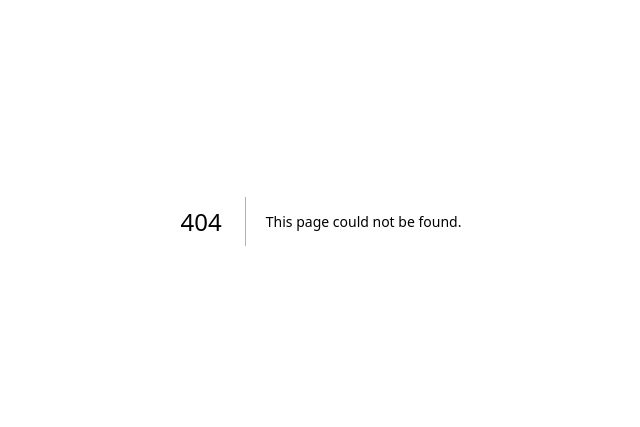
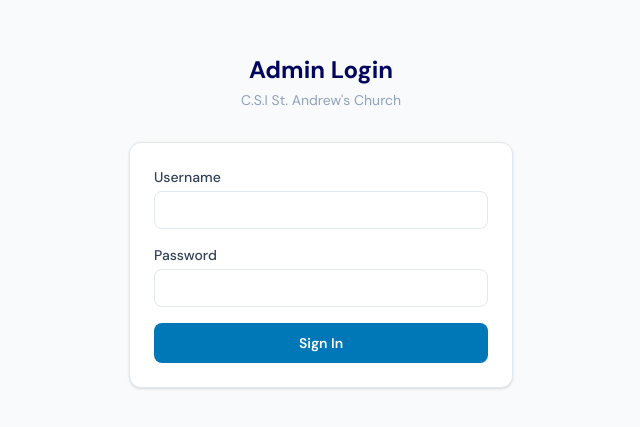
Before and after one commit to next-coder21/Andrews-Church, a Next.js app: page /admin/login in a window 1280 px wide. Before the commit this address had no page. Shown: the part 179-606 px from the top of the page, without its empty margins (319-959 px from the left). Built offline with nearby package versions, Linux system fonts and the light colour scheme; no server answers.

Commit message:
feat: add admin login, layout, and dashboard

```diff
--- /dev/null
+++ b/app/(admin-app)/admin/actions/auth.ts
@@ -0,0 +1,24 @@
+'use server'
+
+import { redirect } from 'next/navigation'
+import { createSession, deleteSession } from '../../../../lib/session'
+
+export async function login(_prevState: { error: string } | undefined, formData: FormData) {
+  const username = formData.get('username') as string
+  const password = formData.get('password') as string
+
+  if (
+    username !== process.env.ADMIN_USERNAME ||
+    password !== process.env.ADMIN_PASSWORD
+  ) {
+    return { error: 'Invalid credentials' }
+  }
+
+  await createSession()
+  redirect('/admin')
+}
+
+export async function logout() {
+  await deleteSession()
+  redirect('/admin/login')
+}
--- /dev/null
+++ b/app/(admin-app)/admin/page.tsx
@@ -0,0 +1,33 @@
+import Link from 'next/link'
+
+const sections = [
+  { href: '/admin/events', label: 'Events', desc: 'Add, edit or remove church events' },
+  { href: '/admin/sermons', label: 'Sermons', desc: 'Manage sermon recordings and notes' },
+  { href: '/admin/ministries', label: 'Ministries', desc: 'Update ministry details and leaders' },
+  { href: '/admin/hero', label: 'Hero Text', desc: 'Edit home page headline' },
+  { href: '/admin/announcements', label: 'Announcements', desc: 'Post and manage notices' },
+  { href: '/admin/gallery', label: 'Gallery', desc: 'Upload and remove photos' },
+  { href: '/admin/scripture', label: 'Scripture', desc: 'Update the year verse' },
+  { href: '/admin/presbyter', label: 'Presbyter', desc: 'Update presbyter info and photo' },
+  { href: '/admin/committee', label: 'Committee', desc: 'Manage committee members' },
+]
+
+export default function AdminDashboard() {
+  return (
+    <div>
+      <h1 className="text-2xl font-bold text-navy mb-6">Dashboard</h1>
+      <div className="grid grid-cols-1 sm:grid-cols-2 lg:grid-cols-3 gap-4">
+        {sections.map((s) => (
+          <Link
+            key={s.href}
+            href={s.href}
+            className="bg-white border border-slate-200 rounded-xl p-5 hover:border-cerulean hover:shadow-sm transition-all"
+          >
+            <p className="font-semibold text-navy text-sm mb-1">{s.label}</p>
+            <p className="text-xs text-slate-400">{s.desc}</p>
+          </Link>
+        ))}
+      </div>
+    </div>
+  )
+}
--- /dev/null
+++ b/app/(admin-app)/layout.tsx
@@ -0,0 +1,60 @@
+import Link from 'next/link'
+import { logout } from './admin/actions/auth'
+
+const navItems = [
+  { href: '/admin', label: 'Dashboard' },
+  { href: '/admin/events', label: 'Events' },
+  { href: '/admin/sermons', label: 'Sermons' },
+  { href: '/admin/ministries', label: 'Ministries' },
+  { href: '/admin/hero', label: 'Hero' },
+  { href: '/admin/announcements', label: 'Announcements' },
+  { href: '/admin/gallery', label: 'Gallery' },
+  { href: '/admin/scripture', label: 'Scripture' },
+  { href: '/admin/presbyter', label: 'Presbyter' },
+  { href: '/admin/committee', label: 'Committee' },
+]
+
+export default function AdminLayout({ children }: { children: React.ReactNode }) {
+  return (
+    <div className="min-h-screen flex bg-slate-50">
+      {/* Sidebar */}
+      <aside className="hidden md:flex w-52 flex-col bg-white border-r border-slate-200 shrink-0">
+        <div className="px-4 py-5 border-b border-slate-100">
+          <p className="text-xs font-semibold text-slate-400 uppercase tracking-wider">Admin Panel</p>
+          <p className="text-sm font-bold text-navy mt-0.5">St. Andrew&apos;s</p>
+        </div>
+        <nav className="flex-1 px-2 py-3 space-y-0.5 overflow-y-auto">
+          {navItems.map((item) => (
+            <Link
+              key={item.href}
+              href={item.href}
+              className="block px-3 py-2 rounded-lg text-sm text-slate-600 hover:bg-slate-50 hover:text-navy transition-colors"
+            >
+              {item.label}
+            </Link>
+          ))}
+        </nav>
+        <div className="p-3 border-t border-slate-100">
+          <form action={logout}>
+            <button type="submit" className="w-full text-left px-3 py-2 rounded-lg text-sm text-red-500 hover:bg-red-50 transition-colors">
+              Log out
+            </button>
+          </form>
+        </div>
+      </aside>
+
+      {/* Mobile top bar */}
+      <div className="md:hidden fixed top-0 inset-x-0 z-10 bg-white border-b border-slate-200 px-4 py-3 flex items-center justify-between">
+        <p className="text-sm font-bold text-navy">St. Andrew&apos;s Admin</p>
+        <div className="flex gap-2 overflow-x-auto text-xs">
+          {navItems.slice(1).map((item) => (
+            <Link key={item.href} href={item.href} className="text-slate-500 hover:text-navy shrink-0">{item.label}</Link>
+          ))}
+        </div>
+      </div>
+
+      {/* Main */}
+      <main className="flex-1 p-4 md:p-8 mt-12 md:mt-0 overflow-auto">{children}</main>
+    </div>
+  )
+}
--- /dev/null
+++ b/app/(admin-public)/admin/login/page.tsx
@@ -0,0 +1,49 @@
+'use client'
+
+import { useActionState } from 'react'
+import { login } from '../../../(admin-app)/admin/actions/auth'
+
+export default function LoginPage() {
+  const [state, action, pending] = useActionState(login, undefined)
+
+  return (
+    <div className="min-h-screen flex items-center justify-center bg-slate-50 px-4">
+      <div className="w-full max-w-sm">
+        <div className="text-center mb-8">
+          <h1 className="text-2xl font-bold text-navy">Admin Login</h1>
+          <p className="text-slate-400 text-sm mt-1">C.S.I St. Andrew&apos;s Church</p>
+        </div>
+        <form action={action} className="bg-white rounded-xl border border-slate-200 shadow-sm p-6 space-y-4">
+          {state?.error && (
+            <p className="text-red-500 text-sm bg-red-50 px-3 py-2 rounded-lg">{state.error}</p>
+          )}
+          <div>
+            <label className="block text-sm font-medium text-slate-700 mb-1">Username</label>
+            <input
+              name="username"
+              type="text"
+              required
+              className="w-full border border-slate-200 rounded-lg px-3 py-2 text-sm focus:outline-none focus:border-cerulean"
+            />
+          </div>
+          <div>
+            <label className="block text-sm font-medium text-slate-700 mb-1">Password</label>
+            <input
+              name="password"
+              type="password"
+              required
+              className="w-full border border-slate-200 rounded-lg px-3 py-2 text-sm focus:outline-none focus:border-cerulean"
+            />
+          </div>
+          <button
+            type="submit"
+            disabled={pending}
+            className="w-full bg-cerulean text-white rounded-lg py-2.5 text-sm font-semibold hover:bg-navy transition-colors disabled:opacity-50"
+          >
+            {pending ? 'Signing in…' : 'Sign In'}
+          </button>
+        </form>
+      </div>
+    </div>
+  )
+}
```
